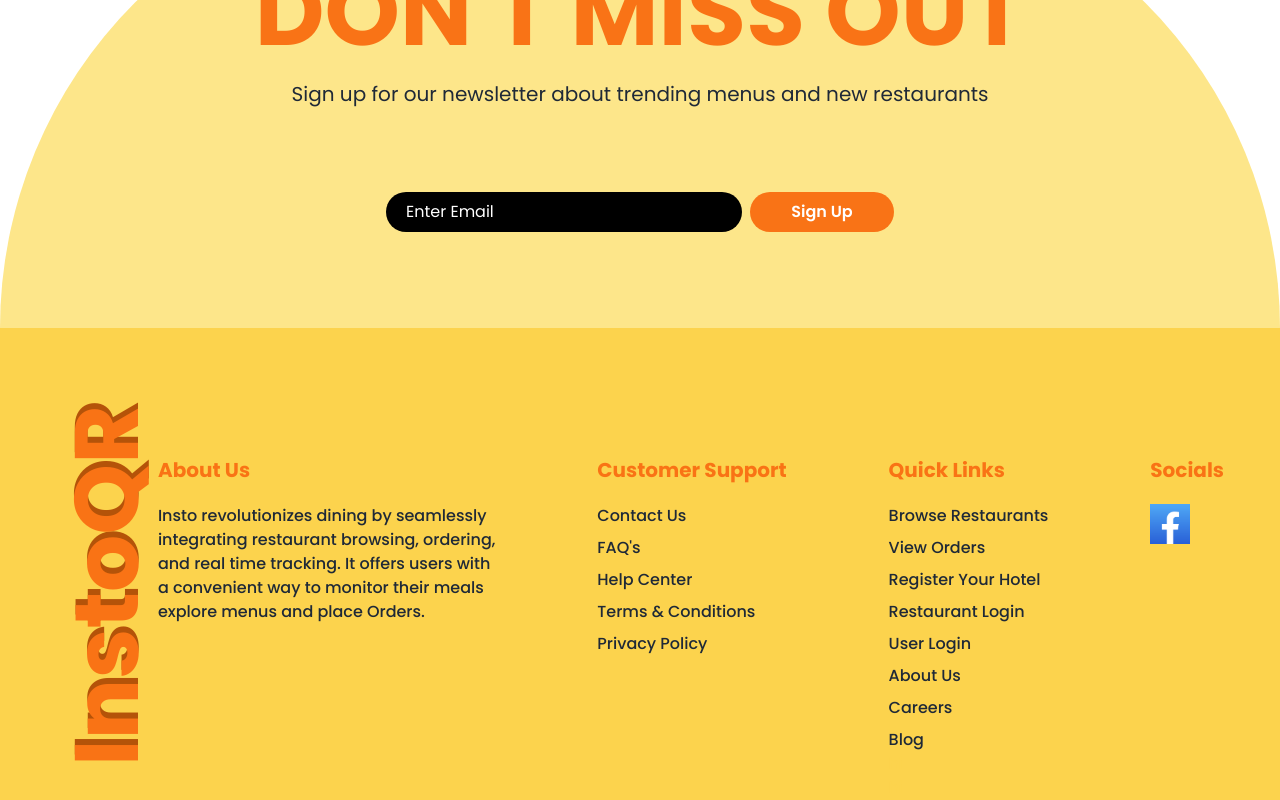
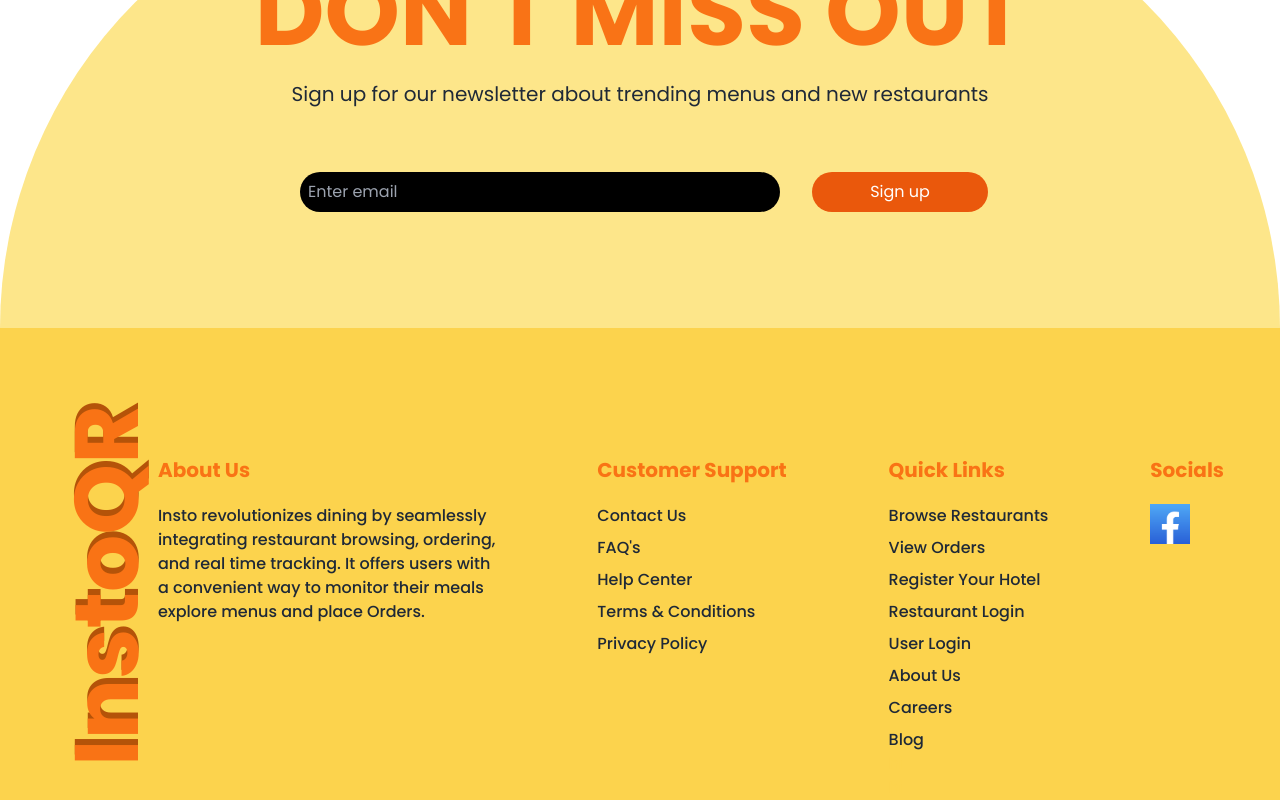
Before and after one commit to Ayushant/instoF, a React (Vite) app: page / in a window 1280 px wide. Shown: the part 3076-3876 px from the top of the page. Built offline with nearby package versions, Linux system fonts and the light colour scheme.

Commit message:
Update Header.jsx

```diff
--- a/src/components/Header/Header.jsx
+++ b/src/components/Header/Header.jsx
@@ -7,20 +7,34 @@
       <header>
 
 
- <div className=' h-[460px] rounded-tl-[500px] rounded-tr-[500px] bg-amber-200 '>
+ <div className=' h-[460px] rounded-tl-[500px] rounded-tr-[500px] bg-amber-200 sm:bg-amber-200 md:bg-amber-200'>
 
     <div className='pb-8  '>
-    <h1 className=' text-orange-500 pt-24 text-4xl text-center font-bold sm:text-8xl' >DON'T MISS OUT</h1>
-    <p className='text-center text-xl mt-7 text-dark sm:mt-5'>Sign up for our newsletter about trending menus and new restaurants</p>
+    <h1 className='text-orange-500 pt-24 text-4xl text-center font-bold sm:text-8xl' >DON'T MISS OUT</h1>
+    <p className='text-center text-xl mt-5 text-dark'>Sign up for our newsletter about trending menus and new restaurants</p>
     </div>
 
 
-   <div className='flex justify-center mt-3'>
+    <div className='xl:   flex justify-center gap-8 xl:mt-3'>
+      <form action="">
+        <label class='block'>
+          <input class='bg-black rounded-full text-white p-2 ml-2 w-[29vb] xl:w-[60vb] xl:mt-5 xl:p-2 xl:bg-black xl:'  placeholder='Enter email' />
+        </label>
+      </form>
 
+      <div>
+        <button class="bg-orange-600 text-white p-2 w-[22vb] rounded-full xl:mt-5">
+         Sign up
+        </button>
+      </div>
+    </div>
+
+
+   {/* <div   className='hidden sm:block   flex justify-center  mt-3  '>
     <form className='  '>
   <label class="block">
 
-    <input class="w-[autovb] mt-2 mx-auto mr- rounded-full border-slate-200 p-3 px-6 bg-black text-white placeholder-white sm:w-[autovb] sm:mt-10 sm:p-2 sm:px-5 sm:mx-auto" placeholder='Enter Email'/>
+    <input class="w-[60vb] mt-10 rounded-full border-slate-200 p-2 px- bg-black text-white placeholder-white" placeholder='Enter Email'/>
 
     <p class="mt-2 opacity-10 contrast-more:opacity-100 text-white text-sm">
 
@@ -29,14 +43,13 @@
 </form>
 
 
-    <div className=' '>
-    <button class="bg-orange-500 mt-1 w-auto hover:bg-orange-500 text-white font-semibold py-5 px-4  ml-2 rounded-full hover:bg-orange-600
-        sm:mt-10 sm:py-2 sm:w-36 ">
-  Sign Up
+
+    <button class="bg-orange-500 mt-10 w-36 hover:bg-orange-500 text-white font-semibold py-2 px-4  ml-2 rounded-full hover:bg-orange-600">
+  Sign up
 </button>
-</div>
 
-</div>
+
+</div>  */}
 
 </div>
 
```
